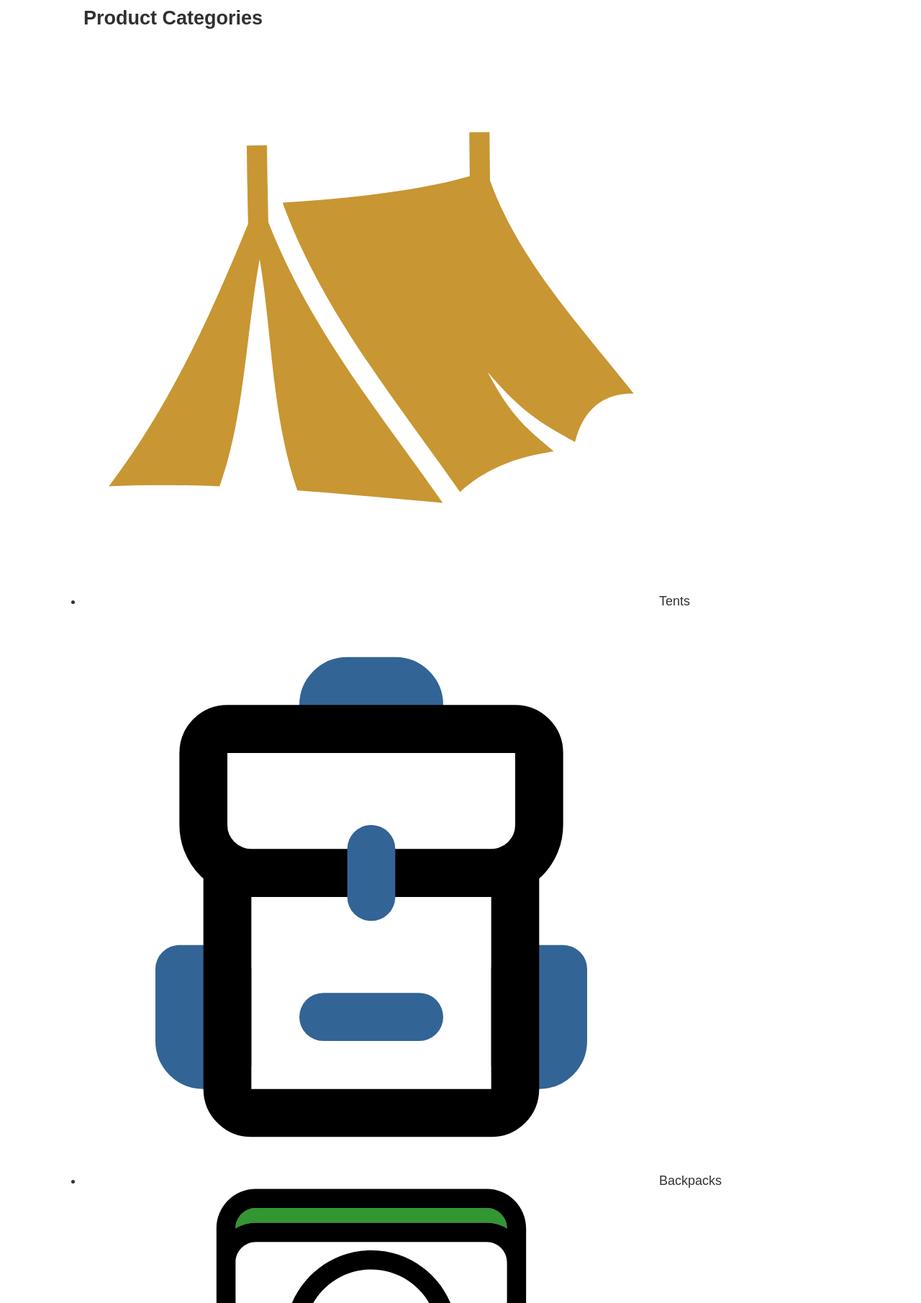
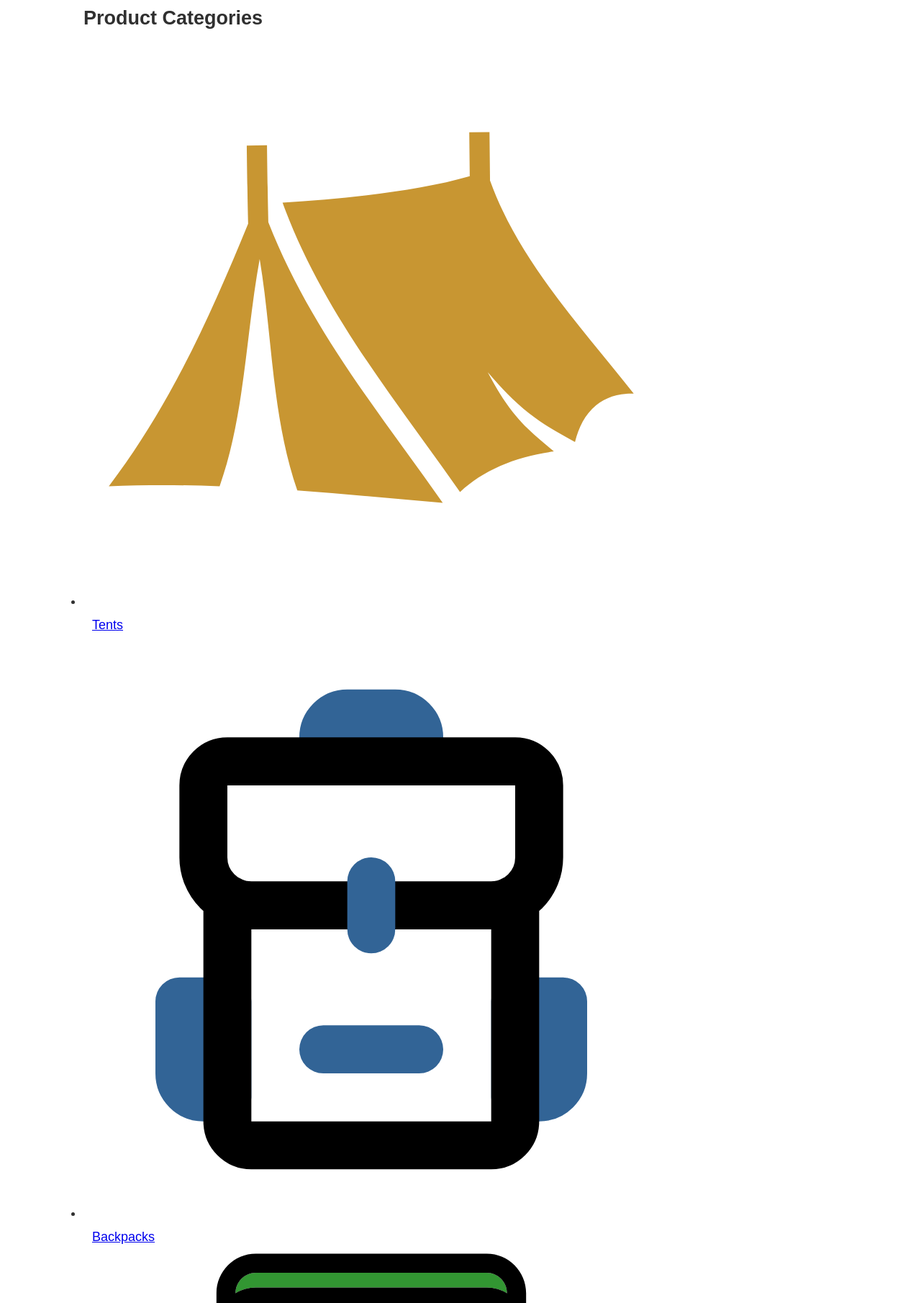
Before and after one commit to thandosim/wdd330sleep-outside, a website built with Vite: page src/index.html in a window 1280 px wide. Shown: the part 470-2280 px from the top of the page at 72% size. Built offline with nearby package versions, Linux system fonts and the light colour scheme; files whose address does not match are found by name.

Commit message:
linked the categories tyo the product listings

```diff
--- a/src/index.html
+++ b/src/index.html
@@ -32,11 +32,31 @@
       <section class="products">
         <h2>Product Categories</h2>
         <ul class="product-categories">
-          <li><img src="/images/categories/category-tents.svg" alt="Tent icon">Tents</li>
-          <li><img src="/images/categories/category-backpacks.svg" alt="Backpack icon">Backpacks</li>
-          <li><img src="/images/categories/category-sleepingbags.svg" alt="Sleeping Bag icon">Sleeping Bags</li>
-          <li><img src="/images/categories/category-hammocks.svg" alt="Hammock icon">Hammocks</li>
-        </ul>
+          <li>
+            <a href="/product_listing/index.html">
+                <img src="/images/categories/category-tents.svg" alt="Tent icon">
+                <p>Tents</p>
+            </a>
+          </li>
+          <li>
+              <a href="/product_listing/index.html">
+                  <img src="/images/categories/category-backpacks.svg" alt="Backpack icon">
+                  <p>Backpacks</p>
+              </a>
+          </li>
+          <li>
+              <a href="/product_listing/index.html">
+                  <img src="/images/categories/category-sleepingbags.svg" alt="Sleeping Bag icon">
+                  <p>Sleeping Bags</p>
+              </a>
+          </li>
+          <li>
+              <a href="/product_listing/index.html">
+                  <img src="/images/categories/category-hammocks.svg" alt="Hammock icon">
+                  <p>Hammocks</p>
+              </a>
+          </li>
+</ul>
       </section>
     </main>
     <footer id="main-footer"></footer>
```
